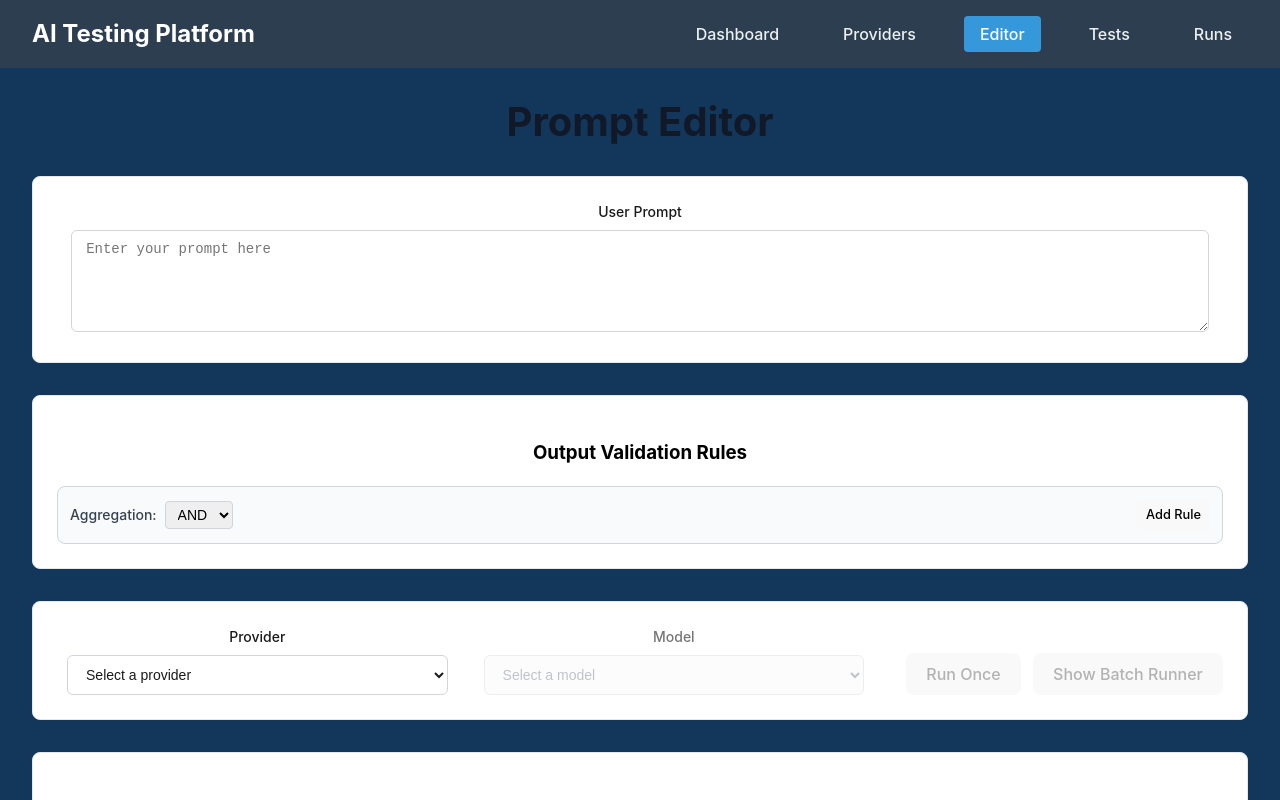
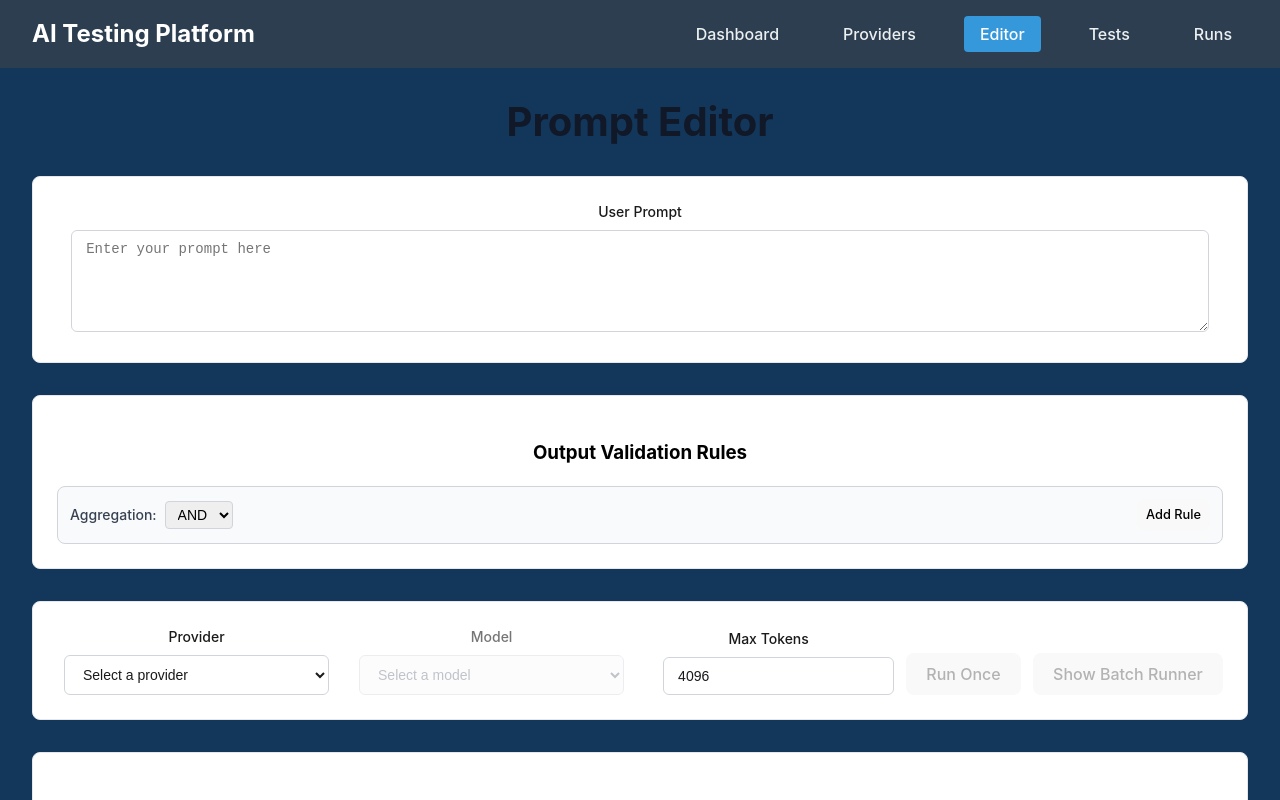
Before and after one commit to julienreichel/ai-testing, a Vue app: page /editor in a window 1280 px wide. Built offline with nearby package versions, Linux system fonts and the light colour scheme.

Commit message:
fix: Adding missing Input in the edit dialog

```diff
--- a/src/features/editor/EditorView.vue
+++ b/src/features/editor/EditorView.vue
@@ -36,6 +36,19 @@
           />
         </div>
 
+        <!-- Model Configuration -->
+        <div class="model-config-section">
+          <base-input-field
+            :model-value="promptData.maxTokens"
+            :label="$t('promptEditor.maxTokens')"
+            type="number"
+            :min="1"
+            :max="32000"
+            :disabled="promptRunner.state.value.isRunning"
+            @update:model-value="(value) => promptData.maxTokens = Number(value)"
+          />
+        </div>
+
         <div class="run-controls">
           <base-button
             variant="primary"
@@ -66,6 +79,8 @@
           :test-case="testCaseForBatch"
           :provider-id="providerSelection.providerId"
           :model="providerSelection.model"
+          :temperature="promptData.temperature"
+          :max-tokens="promptData.maxTokens"
           :disabled="!canRunBatch"
           @batch-started="onBatchStarted"
           @batch-completed="onBatchCompleted"
```
